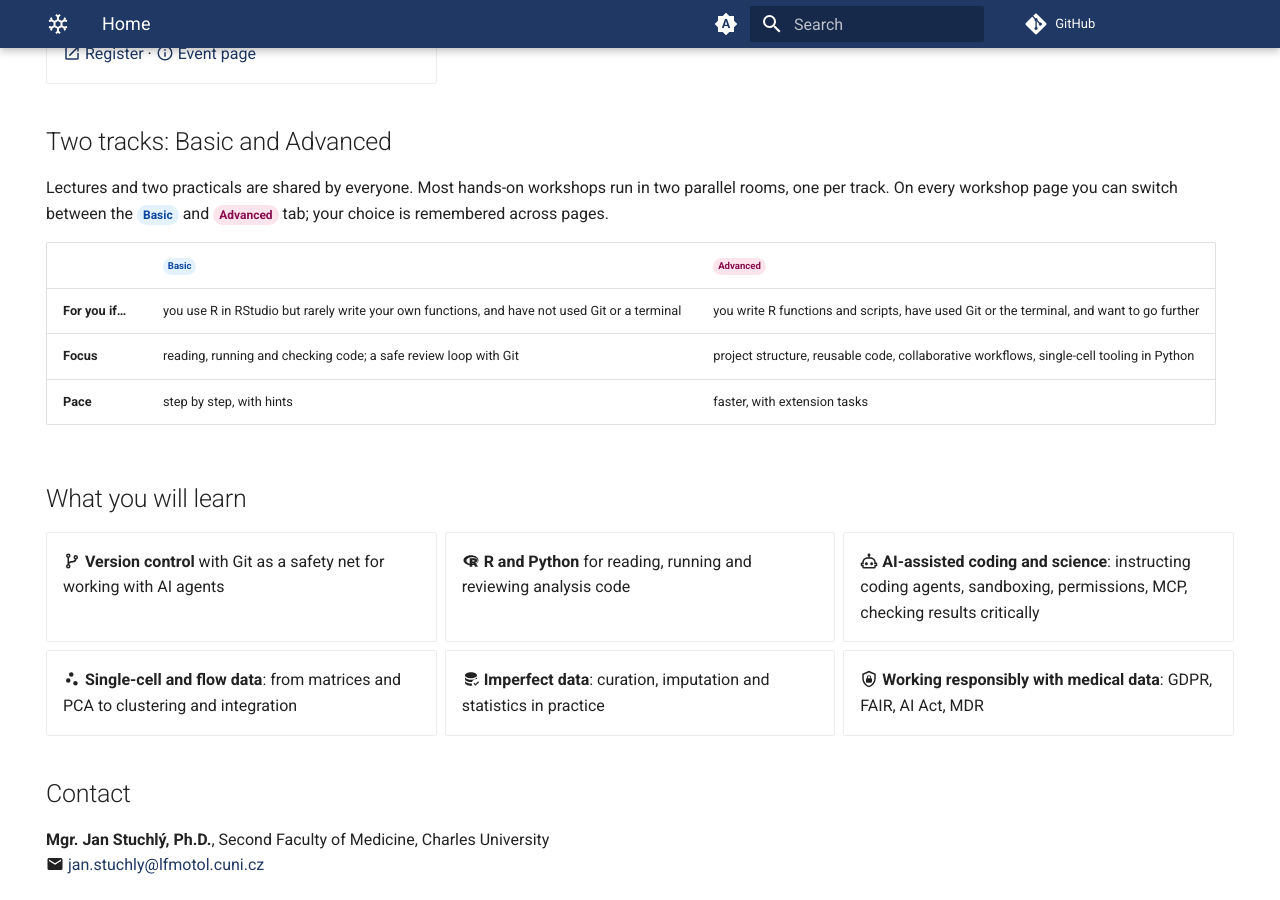
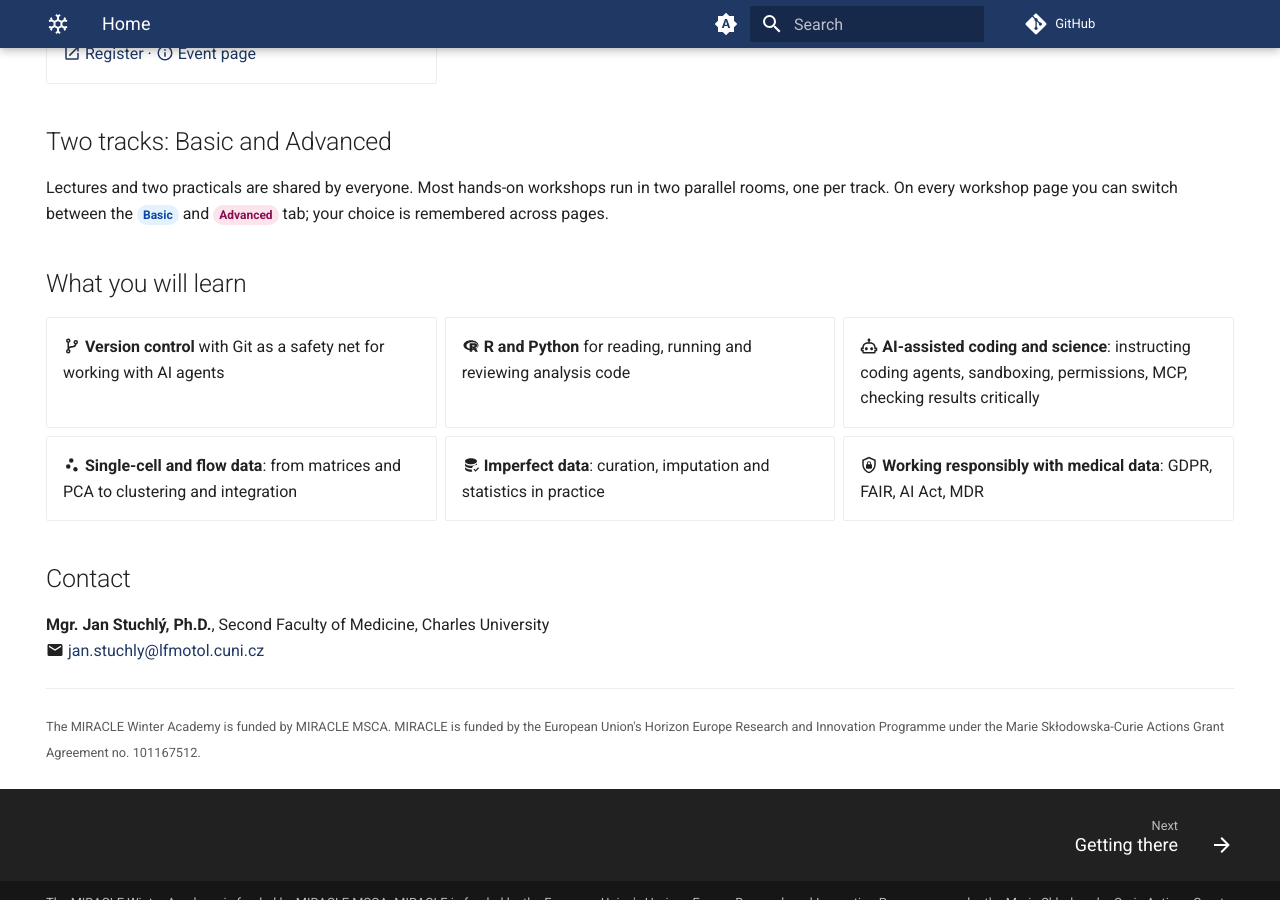
Before and after one commit to preislet/miracle-winter-academy-2026, an MkDocs documentation site: the page built from docs/index.md, in a window 1280 px wide and 900 px high, scrolled down 1035 px. Built offline with MkDocs 1.6.1 and Material for MkDocs 9.7.7, drawn with Linux system fonts in a browser that asks for light colours; comment, search, counter and statistics services are not loaded.

Commit message:
Remove track comparison table from home page

```diff
--- a/docs/index.md
+++ b/docs/index.md
@@ -72,12 +72,6 @@ Lectures and two practicals are shared by everyone. Most hands-on workshops run
 rooms, one per track. On every workshop page you can switch between the <span class="pill basic">Basic</span>
 and <span class="pill advanced">Advanced</span> tab; your choice is remembered across pages.
 
-| | <span class="pill basic">Basic</span> | <span class="pill advanced">Advanced</span> |
-|---|---|---|
-| **For you if…** | you use R in RStudio but rarely write your own functions, and have not used Git or a terminal | you write R functions and scripts, have used Git or the terminal, and want to go further |
-| **Focus** | reading, running and checking code; a safe review loop with Git | project structure, reusable code, collaborative workflows, single-cell tooling in Python |
-| **Pace** | step by step, with hints | faster, with extension tasks |
-
 ## What you will learn
 
 <div class="grid cards" markdown>
```
